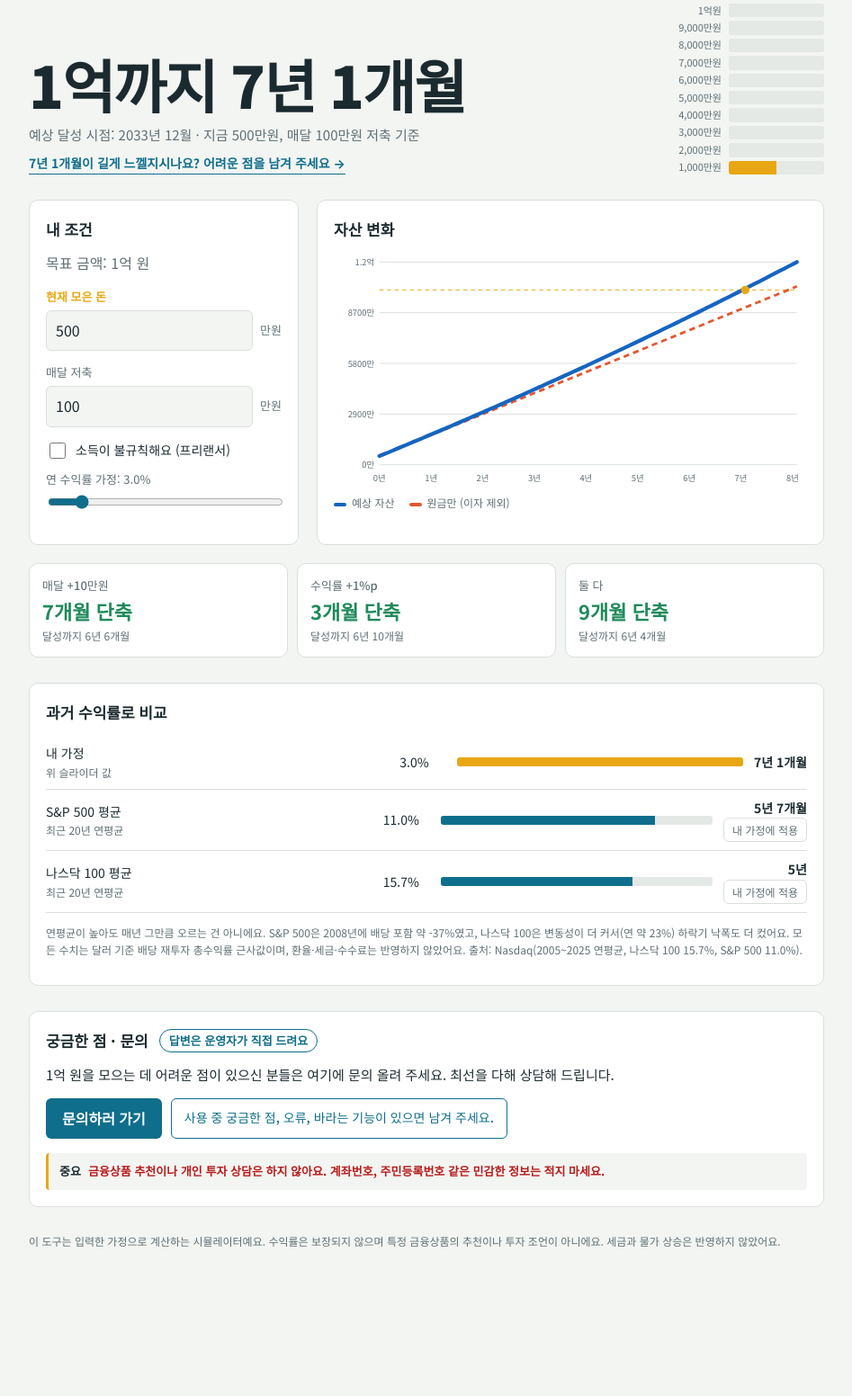
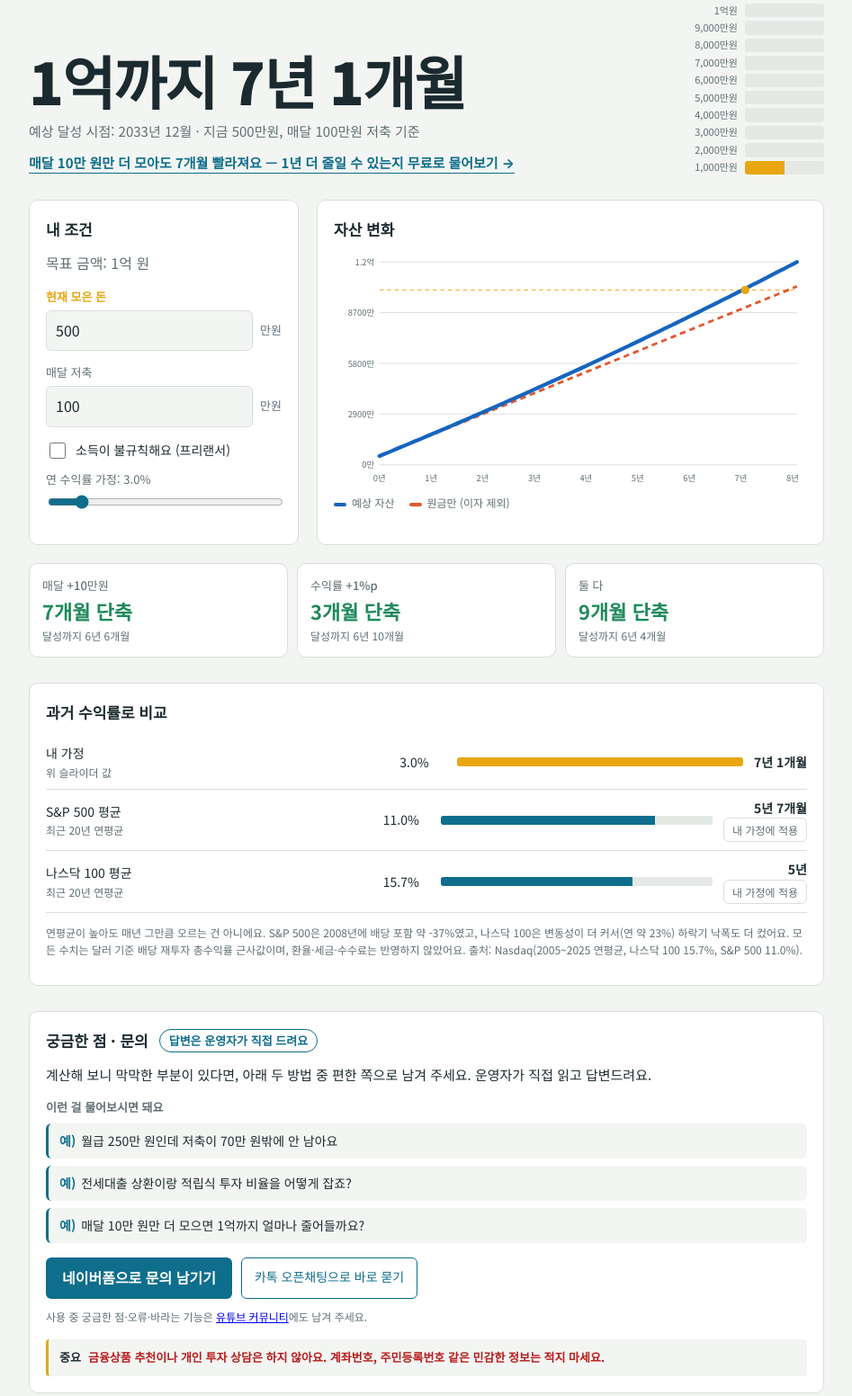
Before and after one commit to apalamao10/first10eok-simulator, a plain HTML site: page index.html in a window 1280 px wide. Shown: the part 66-1618 px from the top of the page at 90% size, without its empty margins (166-1113 px from the left). Before the commit the page ends 1523 px from the top, so only its background shows below. Drawn offline with Linux system fonts and the light colour scheme.

Commit message:
문의 전환 개선: 결과 맞춤형 CTA·질문 예시·카톡 오픈채팅 버튼, 모바일 눈금 겹침·오탈자 수정

```diff
--- a/index.html
+++ b/index.html
@@ -33,7 +33,7 @@ h2{font-size:17px;margin:0 0 12px}
 .ladder div.on{background:var(--gold)}
 .ladder div.part{background:linear-gradient(90deg,var(--gold) var(--p),var(--empty) var(--p))}
 .ladder span{position:absolute;right:calc(100% + 8px);top:50%;transform:translateY(-50%);font-size:11px;color:var(--mute);white-space:nowrap}
-.ladder{margin-left:44px}
+.ladder{margin-left:62px}
 .grid{display:grid;grid-template-columns:300px 1fr;gap:20px}
 .panel{background:var(--surface);border:1px solid var(--line);border-radius:10px;padding:18px}
 label{display:block;font-size:13px;color:var(--mute);margin:0 0 4px}
@@ -62,7 +62,7 @@ button.ghost{background:transparent;color:var(--mute);border-color:var(--line);p
 .log{display:grid;grid-template-columns:1fr 1fr auto;gap:8px;align-items:end;margin-bottom:12px}
 .note{font-size:12px;color:var(--mute);margin-top:28px}
 .scroll{overflow-x:auto}
-@media(max-width:720px){.grid{grid-template-columns:1fr}.hero{grid-template-columns:1fr}.ladder{height:150px;margin-right:0}.whatif{grid-template-columns:1fr}.log{grid-template-columns:1fr 1fr}.log button{grid-column:1/-1}}
+@media(max-width:720px){.grid{grid-template-columns:1fr}.hero{grid-template-columns:1fr}.ladder{height:150px;margin-left:58px;margin-right:0}.ladder span{font-size:10px}.whatif{grid-template-columns:1fr}.log{grid-template-columns:1fr 1fr}.log button{grid-column:1/-1}}
 
 .cmp{display:grid;grid-template-columns:minmax(120px,1.2fr) 52px 1fr auto;gap:8px 12px;align-items:center;padding:9px 0;border-bottom:1px solid var(--line);font-size:14px}.cmp small{display:block;color:var(--mute);font-size:12px}.cmp .bar{height:10px;background:var(--empty);border-radius:3px;overflow:hidden}.cmp .bar i{display:block;height:100%;background:var(--accent)}.cmp.me .bar i{background:var(--gold)}.cmp .t{font-weight:700;white-space:nowrap;text-align:right}.cmp button{padding:3px 9px;font-size:12px}@media(max-width:720px){.cmp{grid-template-columns:1fr auto}.cmp .bar{grid-column:1/-1;order:5}.cmp .pct{display:none}}
 .plans{display:grid;grid-template-columns:1fr 1fr;gap:12px;margin-bottom:16px}.plan{border:1px solid var(--line);border-radius:8px;padding:14px}.plan.pro{border-color:var(--gold);border-width:2px}.plan h3{margin:0 0 2px;font-size:15px}.plan .pr{font-size:20px;font-weight:900;margin:0 0 8px}.plan ul{margin:0;padding-left:18px;font-size:14px;color:var(--mute)}.wl label.o{display:flex;gap:8px;align-items:center;font-size:14px;color:var(--ink);margin:0 0 6px}.wl label.o input{width:18px;height:18px;accent-color:var(--accent)}.wl select{width:100%;font:inherit;font-size:16px;padding:9px 6px;border:1px solid var(--line);border-radius:6px;background:var(--bg);color:var(--ink)}#wlMsg{margin:10px 0 0;font-size:14px;min-height:1.4em}@media(max-width:720px){.plans{grid-template-columns:1fr}}
@@ -78,6 +78,12 @@ a.btn.out{background:transparent;color:var(--accent);border:1px solid var(--acce
 :root{--l1:#1565c0;--l2:#e4572e}@media (prefers-color-scheme:dark){:root:not([data-theme="light"]){--l1:#64b5f6;--l2:#ff8a65}}:root[data-theme="dark"]{--l1:#64b5f6;--l2:#ff8a65}
 .legend i{height:4px}
 .cta{display:inline-block;margin-top:8px;font-size:14px;font-weight:700;color:var(--accent);text-decoration:none;border-bottom:1px solid var(--accent)}
+.hero .cta{margin-top:12px;font-size:15px;line-height:1.45}
+.asklist{margin:0 0 16px}
+.asklist p{margin:0 0 8px;font-size:13px;font-weight:700;color:var(--mute)}
+.asklist ul{list-style:none;margin:0;padding:0;display:grid;gap:8px}
+.asklist li{font-size:14px;line-height:1.5;padding:9px 12px;background:var(--bg);border-left:3px solid var(--accent);border-radius:6px}
+.asklist li b{color:var(--accent);font-weight:700;margin-right:6px}
 .fab{position:fixed;right:16px;bottom:calc(16px + env(safe-area-inset-bottom,0px));z-index:20;background:var(--surface);color:var(--accent);border:1px solid var(--accent);border-radius:999px;padding:8px 14px;font-size:13px;font-weight:700;text-decoration:none;box-shadow:0 2px 8px rgba(0,0,0,.12);opacity:.9;transition:opacity .2s}
 .fab.hide{opacity:0;pointer-events:none}
 </style>
@@ -90,7 +96,7 @@ a.btn.out{background:transparent;color:var(--accent);border:1px solid var(--acce
   <div>
     <p class="big" id="headline">–</p>
     <p class="sub" id="subline"></p>
-    <a href="https://naver.me/xPYAjSNB" target="_blank" rel="noopener" id="cta" class="cta"></a>
+    <a href="#contact" id="cta" class="cta"></a>
   </div>
   <div class="ladder" id="ladder" aria-label="1,000만원 단위 진행 단계"></div>
 </div>
@@ -122,11 +128,20 @@ a.btn.out{background:transparent;color:var(--accent);border:1px solid var(--acce
 
 <section class="panel" id="contact">
   <h2 style="display:flex;flex-wrap:wrap;align-items:center;gap:6px 12px">궁금한 점 · 문의<span style="font-size:13px;font-weight:700;color:var(--accent);border:1px solid var(--accent);border-radius:999px;padding:2px 10px">답변은 운영자가 직접 드려요</span></h2>
-  <p style="margin:0 0 14px;font-size:15px">1억 원을 모으는 데 어려운 점이 있으신 분들은 여기에 문의 올려 주세요. 최선을 다해 상담해 드립니다.</p>
+  <p style="margin:0 0 14px;font-size:15px">계산해 보니 막막한 부분이 있다면, 아래 두 방법 중 편한 쪽으로 남겨 주세요. 운영자가 직접 읽고 답변드려요.</p>
+  <div class="asklist">
+    <p>이런 걸 물어보시면 돼요</p>
+    <ul>
+      <li><b>예)</b>월급 250만 원인데 저축이 70만 원밖에 안 남아요</li>
+      <li><b>예)</b>전세대출 상환이랑 적립식 투자 비율을 어떻게 잡죠?</li>
+      <li><b>예)</b>매달 10만 원만 더 모으면 1억까지 얼마나 줄어들까요?</li>
+    </ul>
+  </div>
   <div class="ctas">
-    <a class="btn" href="https://naver.me/xPYAjSNB" target="_blank" rel="noopener">문의하러 가기</a>
-    <a class="btn out" href="https://www.youtube.com/@%ED%8D%BC%EC%8A%A4%ED%8A%B810%EC%96%B5/community" target="_blank" rel="noopener">사용 중 궁금한 점, 오류, 바라는 기능이 있으면 남겨 주세요.</a>
+    <a class="btn" href="https://naver.me/xPYAjSNB" target="_blank" rel="noopener">네이버폼으로 문의 남기기</a>
+    <a class="btn out" href="https://open.kakao.com/o/g7u1siHi" target="_blank" rel="noopener">카톡 오픈채팅으로 바로 묻기</a>
   </div>
+  <p class="note" style="margin:10px 0 0">사용 중 궁금한 점·오류·바라는 기능은 <a href="https://www.youtube.com/@%ED%8D%BC%EC%8A%A4%ED%8A%B810%EC%96%B5/community" target="_blank" rel="noopener">유튜브 커뮤니티</a>에도 남겨 주세요.</p>
   <p class="callout"><b>중요</b>금융상품 추천이나 개인 투자 상담은 하지 않아요. 계좌번호, 주민등록번호 같은 민감한 정보는 적지 마세요.</p>
 </section>
 
@@ -187,7 +202,7 @@ function render(){
     w.appendChild(p)
   });
 
-  drawChart(s,start,monthly,goal);renderCmp(start,monthly,goal,rate);setCta(m);
+  drawChart(s,start,monthly,goal);renderCmp(start,monthly,goal,rate);setCta(m,start,monthly,rate,goal);
 }
 
 function drawChart(s,start,monthly,goal){
@@ -227,17 +242,24 @@ function renderCmp(start,monthly,goal,rate){
     box.appendChild(d)
   })
 }
-function setCta(m){
+function setCta(m,start,monthly,rate,goal){
   var t;
-  if(m===0)t='목표를 이미 달성했어요! 궁금한 점이 있다면 남겨 주세요 →';
-  else if(m<0)t='목표가 멀게 느껠지시나요? 어려운 점을 남겨 주세요 →';
-  else if(m>=60)t=dur(m)+'이 길게 느껠지시나요? 어려운 점을 남겨 주세요 →';
-  else if(m>=36)t='더 빨리 가는 방법이 궁금하신가요? 막막한 점을 남겨 주세요 →';
-  else t='목표가 가까워요! 궁금한 점이 있다면 남겨 주세요 →';
+  if(m===0){
+    t='이미 목표를 달성했어요 — 다음 1억 설계, 무료로 물어보기 →';
+  }else if(m<0){
+    t='지금 조건으로는 100년이 넘게 걸려요 — 내 상황에서 줄이는 방법 물어보기 →';
+  }else if(m<12){
+    t='목표가 코앞이에요 — 마무리 저축 점검, 무료로 물어보기 →';
+  }else{
+    var mm=monthsTo(start,monthly+10,rate,goal),cut=m-(mm<0?MAXM:mm);
+    if(cut>0&&cut<=36) t='매달 10만 원만 더 모아도 '+dur(cut)+' 빨라져요 — 1년 더 줄일 수 있는지 무료로 물어보기 →';
+    else t=dur(m)+'이 길게 느껴지시나요? 내 기간에서 1년 줄이는 저축 구조, 무료로 물어보기 →';
+  }
   $('cta').textContent=t
 }
 function goContact(e){e.preventDefault();$('contact').scrollIntoView({behavior:'smooth',block:'start'})}
 $('fab').onclick=goContact;
+$('cta').onclick=goContact;
 try{if('IntersectionObserver' in window){new IntersectionObserver(function(en){$('fab').classList.toggle('hide',en[0].isIntersecting)}).observe($('contact'))}}catch(e){}
 render();
 </script>
```
